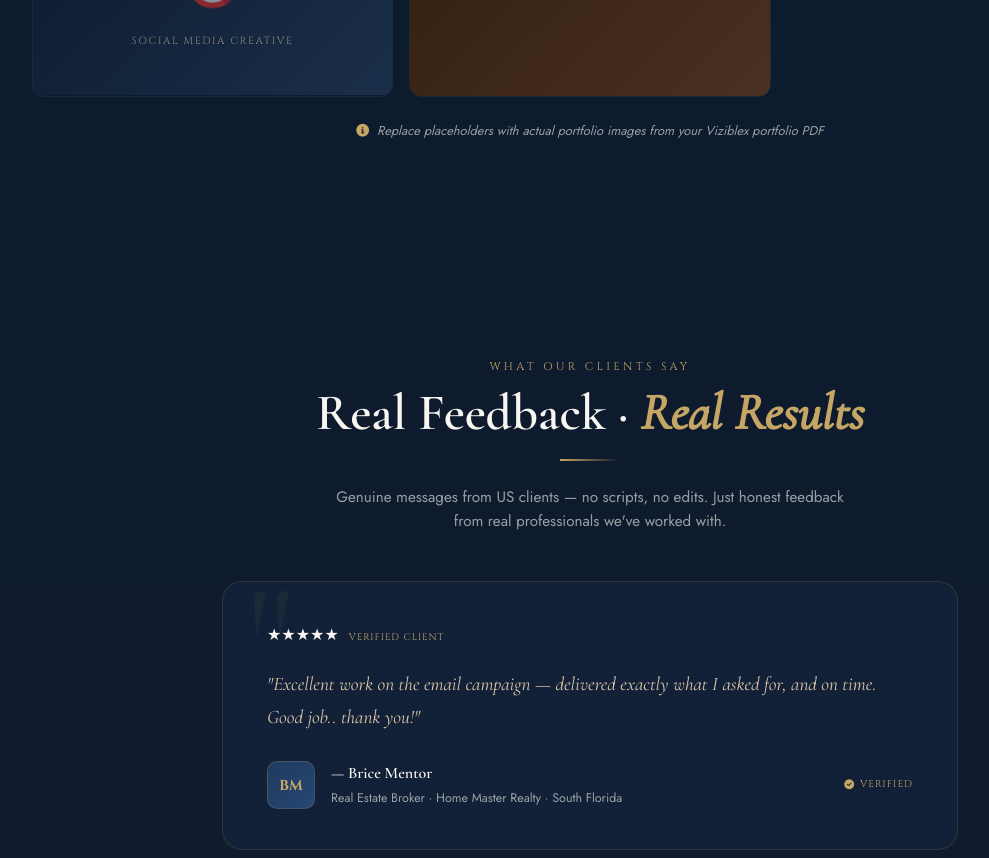
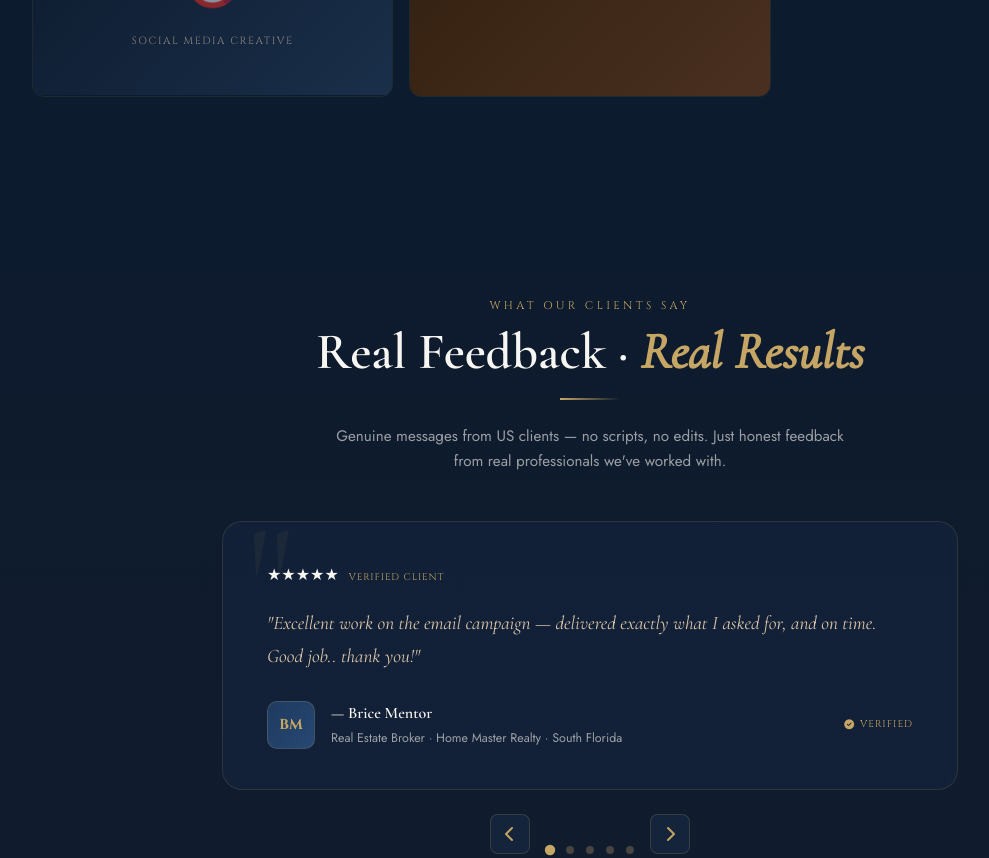
Before and after one commit to Zaifa25/viziblex-portfolio, a React (Create React App) app: page / in a window 1280 px wide. Shown: the part 7540-8398 px from the top of the page, without its empty margins (50-1039 px from the left). Built offline with nearby package versions, Linux system fonts and the light colour scheme.

Commit message:
final portfolio

```diff
--- a/public/index.html
+++ b/public/index.html
@@ -4,6 +4,7 @@
     <meta charset="utf-8" />
     <meta name="viewport" content="width=device-width, initial-scale=1" />
     <meta name="theme-color" content="#1F3A5F" />
+    <link rel="icon" href="%PUBLIC_URL%/favicon.png" />
     <meta name="description" content="Viziblex - All-in-One Digital Solutions. Streamline your business with a virtual touch. Founded by M Hamza Ali (Finn Archer)." />
     <meta name="keywords" content="virtual assistant, real estate, CRM management, social media marketing, lead generation, digital agency, Pakistan, USA, Canada" />
     <title>Hamza Awan - Viziblex</title>
--- a/src/components/ContactFooter.jsx
+++ b/src/components/ContactFooter.jsx
@@ -302,13 +302,10 @@ export const Footer = () => {
                 <a href="mailto:muhammadhamzaali54688@gmail.com" className="social-icon">
                   <i className="fas fa-envelope"></i>
                 </a>
-                <a href="#contact" className="social-icon" onClick={(e) => { e.preventDefault(); handleNav('#contact'); }}>
+                <a href="https://www.linkedin.com/in/hamza-awan-428a60265" className="social-icon" target="_blank" rel="noreferrer">
                   <i className="fab fa-linkedin-in"></i>
                 </a>
-                <a href="#contact" className="social-icon" onClick={(e) => { e.preventDefault(); handleNav('#contact'); }}>
-                  <i className="fab fa-instagram"></i>
-                </a>
-                <a href="#contact" className="social-icon" onClick={(e) => { e.preventDefault(); handleNav('#contact'); }}>
+                <a href="https://www.facebook.com/profile.php?id=61590250200797" className="social-icon" target="_blank" rel="noreferrer">
                   <i className="fab fa-facebook-f"></i>
                 </a>
               </div>
--- a/src/components/Portfolio.jsx
+++ b/src/components/Portfolio.jsx
@@ -72,15 +72,7 @@ const Portfolio = () => {
           ))}
         </div>
 
-        {/* Note */}
-        <div className="row mt-4">
-          <div className="col-12 text-center">
-            <p style={{ fontFamily: 'var(--font-body)', fontSize: '0.8rem', color: 'var(--text-muted)', fontStyle: 'italic' }}>
-              <i className="fas fa-info-circle me-2" style={{ color: 'var(--gold)' }}></i>
-              Replace placeholders with actual portfolio images from your Viziblex portfolio PDF
-            </p>
-          </div>
-        </div>
+
       </div>
     </section>
   );
```
Also changed, not shown: public/favicon.png (added).
